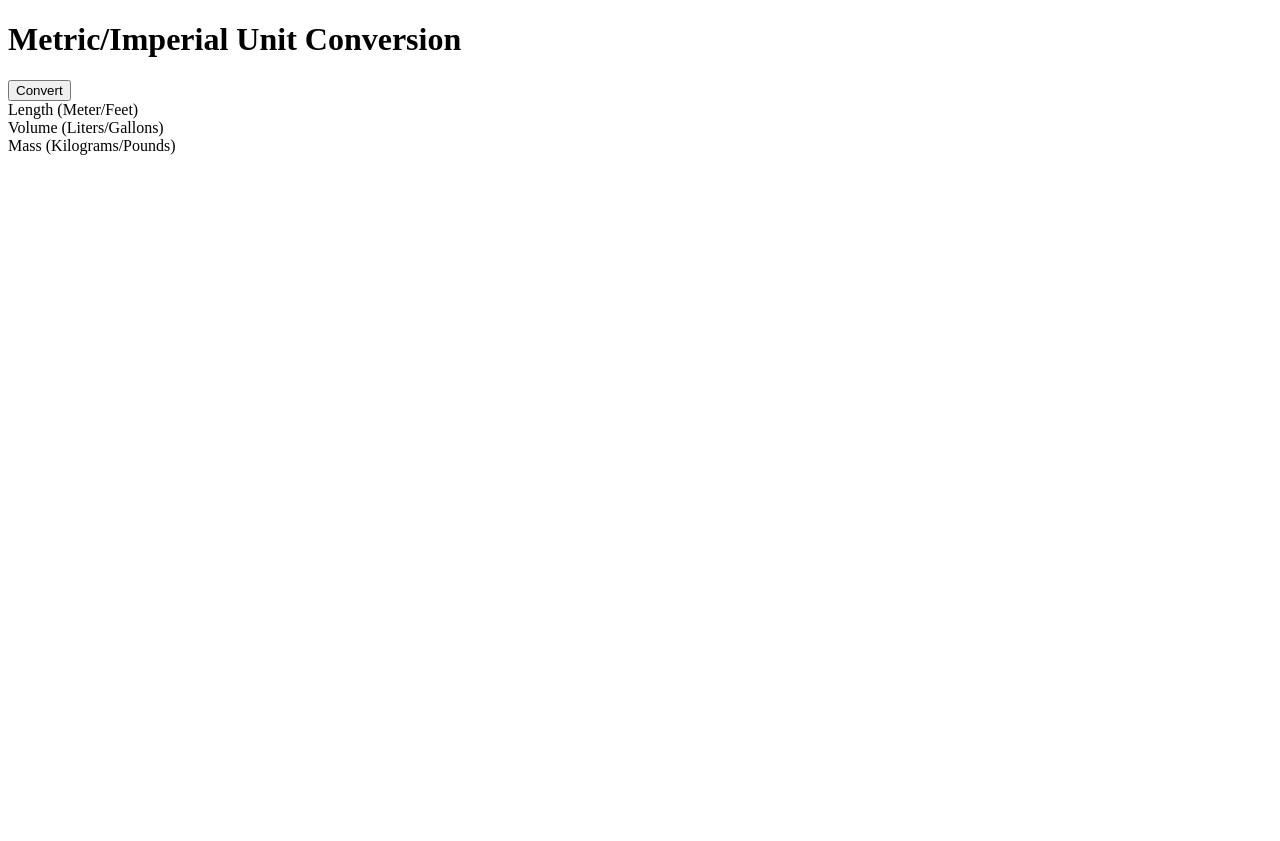
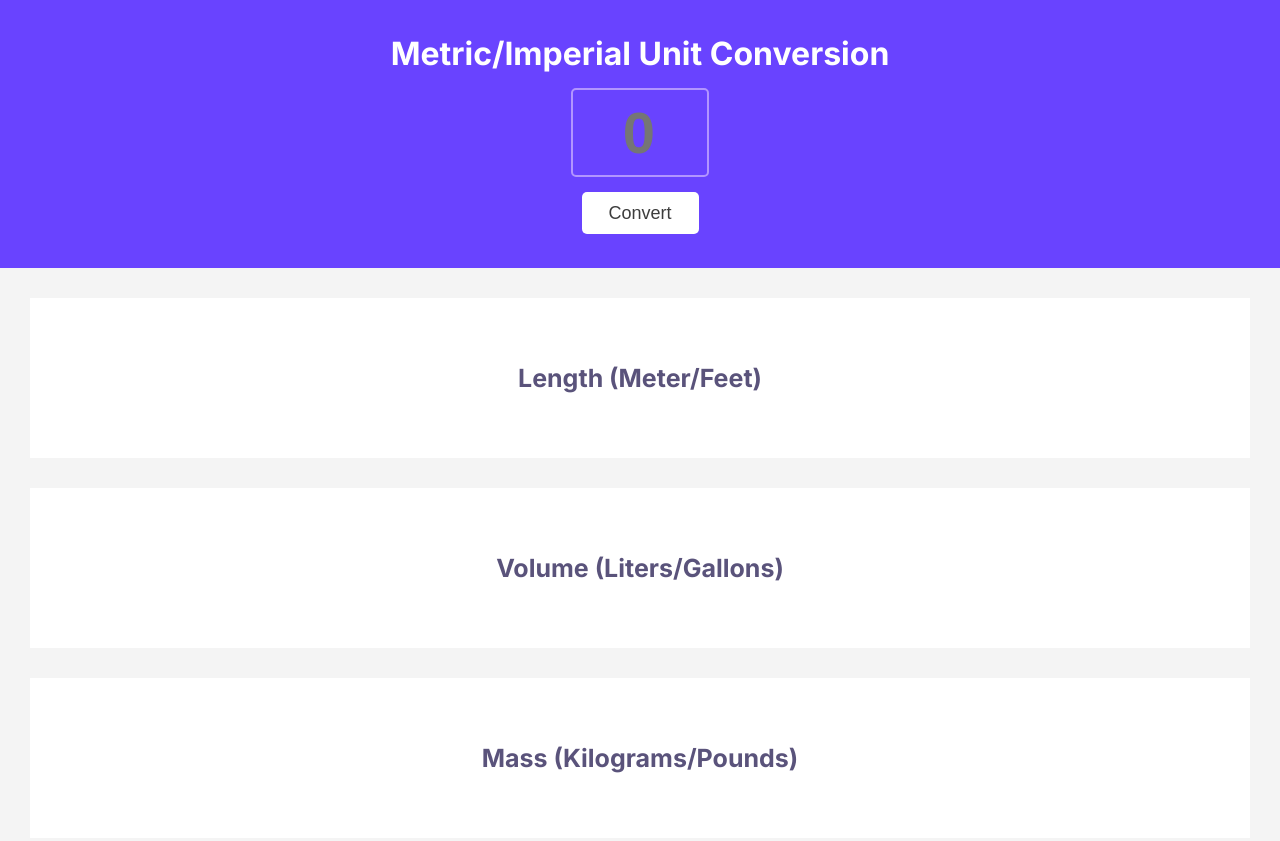
Before and after one commit to SilvioIvanio/metric-and-imperial-unit-conversion, a plain HTML site: page index.html in a window 1280 px wide. Before the commit the page ends 800 px from the top, so only its background shows below. Drawn offline with Linux system fonts and the light colour scheme.

Commit message:
Add style

```diff
--- a/index.html
+++ b/index.html
@@ -3,29 +3,35 @@
 <head>
     <meta charset="UTF-8">
     <meta name="viewport" content="width=, initial-scale=1.0">
+    <!-- Import Font Style -->
+    <link rel="preconnect" href="https://fonts.googleapis.com">
+    <link rel="preconnect" href="https://fonts.gstatic.com" crossorigin>
+    <link href="https://fonts.googleapis.com/css2?family=Inter:ital,opsz,wght@0,14..32,100..900;1,14..32,100..900&display=swap" rel="stylesheet">
+
+    <link rel="stylesheet" href="styles.css">
     <title>Unit Conversion</title>
 </head>
 <body>
     <div id="header">
-        <h1>Metric/Imperial Unit Conversion</h1>
-        <div id="num-input"></div>
-        <button id="convert-btn">Convert</button>
+        <h1 id="title">Metric/Imperial Unit Conversion</h1>
+        <input type="number" id="num-input" placeholder="0">
+        <button id="conversion-btn">Convert</button>
     </div>
 
-    <div id="conversion-container">
-        <div class="conversion">
-            Length (Meter/Feet)
-            <div id="meter-feet"></div>
+    <div id="conversion-section">
+        <div class="conversion-container">
+            <h2>Length (Meter/Feet)</h2>
+            <div class="conversion" id="meter-feet"></div>
         </div>
 
-        <div class="conversion">
-            Volume (Liters/Gallons)
-            <div id="liter-gallon"></div>
+        <div class="conversion-container">
+            <h2>Volume (Liters/Gallons)</h2>
+            <div class="conversion" id="liter-gallon"></div>
         </div>
 
-        <div class="conversion">
-            Mass (Kilograms/Pounds)
-            <div id="kilogram-pound"></div>
+        <div class="conversion-container">
+            <h2>Mass (Kilograms/Pounds)</h2>
+            <div class="conversion" id="kilogram-pound"></div>
         </div>
     </div>
 </body>
--- a/styles.css
+++ b/styles.css
@@ -0,0 +1,70 @@
+body {
+    margin: 0;
+    text-align: center;
+    font-family: "Inter", sans-serif;
+    background-color: #F4F4F4;
+}
+
+h1 {
+    margin: 0;
+}
+
+#header {
+    margin: 0;
+    background-color: #6943FF;
+    color: #FFFFFF;
+    padding: 34px 0;
+    height: 25vh;
+    display: flex;
+    flex-direction: column;
+    justify-content: space-between;
+    align-items: center;
+
+}
+
+#num-input {
+    width: 117px;
+    height: 83px;
+    background-color: inherit;
+    color: inherit;
+    border: 2px solid #B295FF;
+    border-radius: 5px;
+    font-size: 58px;
+    font-weight: bold;
+    text-align: center;
+    padding-left: 15px;
+}
+
+#conversion-btn {
+    background-color: #FFFFFF;
+    color: #3D3D3D;
+    width: 117px;
+    height: 42px;
+    border-radius: 5px;
+    border: none;
+    font-size: 18px;
+}
+
+#conversion-btn:hover {
+    background-color: #B295FF;
+    color: #FFFFFF;
+}
+
+.conversion-container{
+    background-color: #FFFFFF;
+    height: 160px;
+    margin: 30px;
+    display: flex;
+    flex-direction: column;
+    justify-content: center;
+}
+
+.conversion-container h2 {
+    color: #5A537B;
+    font-size: 25px;
+}
+
+.conversion-container .conversion {
+    color: #353535;
+    font-size: 20px;
+}
```
